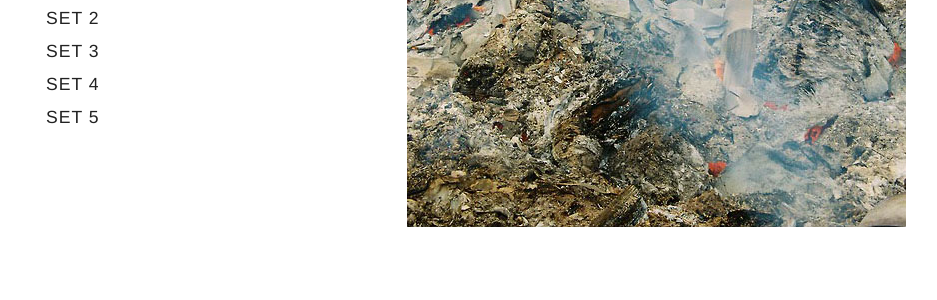
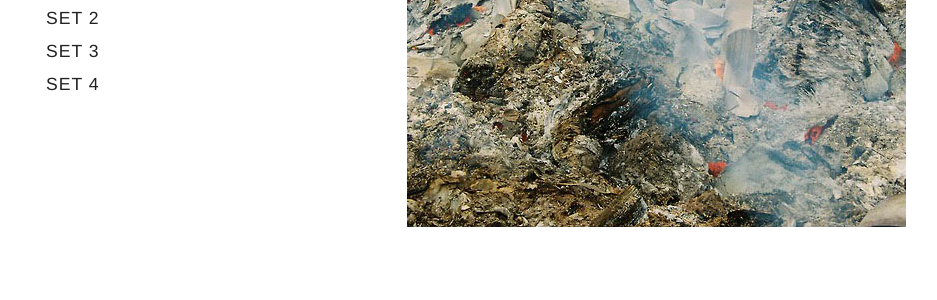
Before and after one commit to milestempleton/milestempleton.github.io, a Jekyll site: the page built from photo.html, in a window 1280 px wide. Shown: the part 202-502 px from the top of the page, without its empty margins (107-1044 px from the left). Built offline with Jekyll 4.4.1, drawn with Linux system fonts in a browser that asks for light colours.

```diff
--- a/photo.html
+++ b/photo.html
@@ -10,8 +10,6 @@
   - name: SET 3
     url: /assets/fotog3.jpg
   - name: SET 4
-    url: /assets/fotog4.jpg
-  - name: SET 5
     url: /assets/fotog5.jpg
 ---
 <div class="limiter">
```
